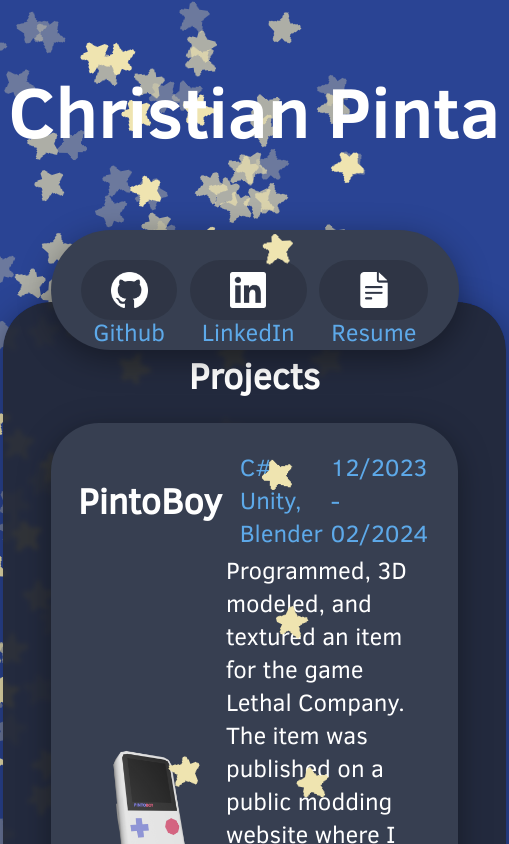
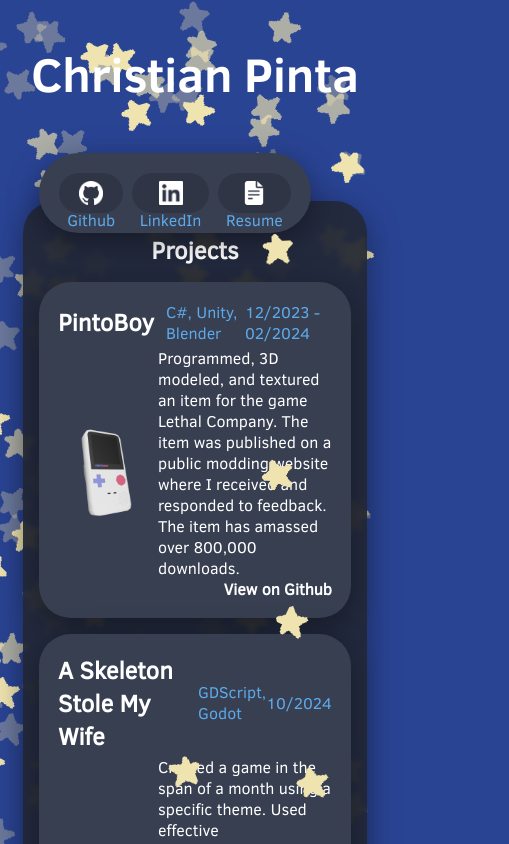
Before and after one commit to cpinta/cpinta.github.io, a React (Create React App) app: page /experience in a window 390 px wide. Shown: the top 844 px of the page, 509 px wide, since content can reach past the window. Built offline with nearby package versions, Linux system fonts and the light colour scheme.

Commit message:
made page mobile friendly

```diff
--- a/public/index.html
+++ b/public/index.html
@@ -3,7 +3,7 @@
   <head>
     <meta charset="utf-8" />
     <link rel="icon" href="%PUBLIC_URL%/favicon.ico" />
-    <meta name="viewport" content="width=device-width, initial-scale=1" />
+    <meta name="viewport" content="width=device-width, initial-scale=1.0, maximum-scale=1.0, user-scalable=0 shrink-to-fit=no">
     <meta name="theme-color" content="#000000" />
     <meta
       name="description"
@@ -24,7 +24,7 @@
       work correctly both with client-side routing and a non-root public URL.
       Learn how to configure a non-root public URL by running `npm run build`.
     -->
-    <title>React App</title>
+    <title>Christian Pinta</title>
   </head>
   <body>
     <noscript>You need to enable JavaScript to run this app.</noscript>
--- a/src/App.css
+++ b/src/App.css
@@ -98,13 +98,22 @@
   --width-percent: 80%;
 }
 
+@media screen and (max-width: 1200px){
+  html, body, #root {
+    font-size: 16px !important;
+  }
+  .ProjectBody{
+    padding-top: 2rem !important;
+  }
+}
+
 html, body, #root {
+  font-size: 24px;
   height: 100%;
   margin: 0;
   background-color: var(--main-bg);
   color: var(--main-text);
   font-weight: bold;
-  font-size: 24px;
   font-family: 'Clear Sans', Arial, sans-serif;
   z-index: -10;
   position: relative;
@@ -202,6 +211,7 @@
 .ProjectBody{
   height: auto;
   margin: auto;
+  margin-top: 1rem;
   align-content: start;
   text-align: center;
   background-color: hsl(from var(--main-dark) h s l / 0.95);
@@ -209,8 +219,7 @@
   border-radius: 2rem;
   position: inherit;
   box-shadow: 0px 8px 32px rgba(0, 0, 0, 0.38);
-  padding:2rem;
-  margin-top: 1rem;
+  padding:1rem;
   z-index: 1;
   backdrop-filter: blur(2px) saturate(200%);
   transition: 0.5s;
```
